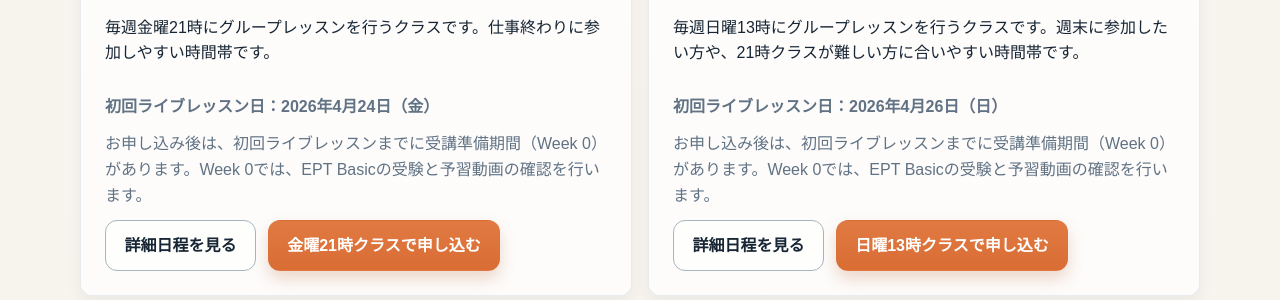
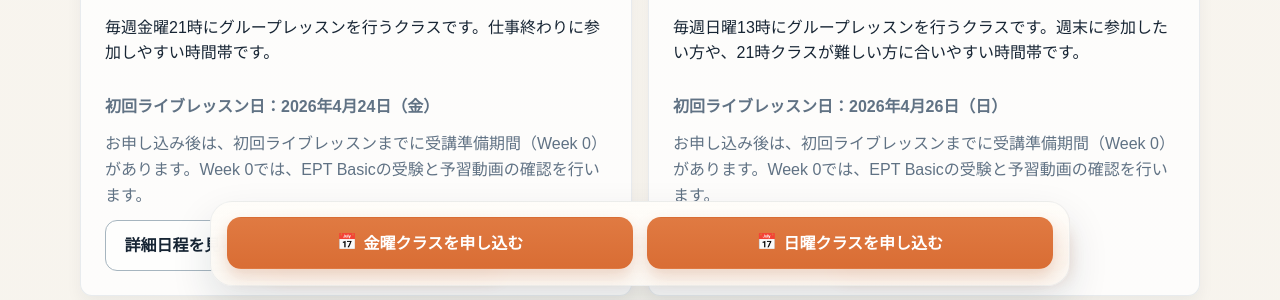
Before and after one commit to ei-mari/motore_offer, a plain HTML site: page schedule.html in a window 1280 px wide. Shown: the part 500-800 px from the top of the page. Drawn offline with Linux system fonts and the light colour scheme.

Commit message:
Add files via upload

```diff
--- a/schedule.html
+++ b/schedule.html
@@ -224,6 +224,25 @@
       </section>
     </main>
 
+    <div class="floating-cta schedule-floating-cta" aria-label="固定申込CTA">
+      <div class="container floating-cta-inner schedule-floating-cta-inner">
+        <a
+          class="btn btn-primary schedule-floating-cta-button"
+          href="https://mosh.jp/services/cd2b8b1f65c8422987461fc9837e1b64?openExternalBrowser=1"
+          target="_blank"
+          rel="noopener noreferrer"
+          ><span class="floating-cta-icon" aria-hidden="true">📅</span>金曜クラスを申し込む</a
+        >
+        <a
+          class="btn btn-primary schedule-floating-cta-button"
+          href="https://mosh.jp/services/cdbda261116343b49d4cce0a77700ecc?openExternalBrowser=1"
+          target="_blank"
+          rel="noopener noreferrer"
+          ><span class="floating-cta-icon" aria-hidden="true">📅</span>日曜クラスを申し込む</a
+        >
+      </div>
+    </div>
+
     <script src="script.js"></script>
   </body>
 </html>
--- a/styles.css
+++ b/styles.css
@@ -50,6 +50,10 @@ body.coaching-funnel {
   padding-bottom: calc(6.5rem + env(safe-area-inset-bottom, 0px));
 }
 
+body.schedule-page {
+  padding-bottom: calc(8.75rem + env(safe-area-inset-bottom, 0px));
+}
+
 body::before {
   display: none;
 }
@@ -2088,6 +2092,21 @@ p {
   border-color: rgba(17, 38, 61, 0.18);
 }
 
+.schedule-floating-cta-inner {
+  width: min(860px, calc(100% - 2rem));
+  grid-template-columns: 1fr;
+  gap: 0.65rem;
+}
+
+.schedule-floating-cta-button {
+  width: 100%;
+  min-height: 52px;
+  display: inline-flex;
+  align-items: center;
+  justify-content: center;
+  gap: 0.42rem;
+}
+
 .accordion summary {
   cursor: pointer;
   list-style: none;
@@ -2451,6 +2470,16 @@ p {
     grid-template-columns: repeat(2, minmax(0, 1fr));
   }
 
+  body.schedule-page {
+    padding-bottom: calc(7rem + env(safe-area-inset-bottom, 0px));
+  }
+
+  .schedule-floating-cta-inner {
+    width: min(860px, calc(100% - 3rem));
+    grid-template-columns: repeat(2, minmax(0, 1fr));
+    gap: 0.75rem;
+  }
+
   .metric-card {
     padding-left: calc(var(--panel-padding) + 2.55rem);
   }
@@ -2591,6 +2620,12 @@ p {
   .floating-cta-links {
     grid-template-columns: repeat(2, minmax(0, 1fr));
   }
+
+  .schedule-floating-cta-inner {
+    width: min(860px, calc(100% - 3.2rem));
+    grid-template-columns: repeat(2, minmax(0, 1fr));
+    gap: 0.75rem;
+  }
 }
 
 @media (min-width: 1100px) {
@@ -2599,6 +2634,10 @@ p {
   }
 
   body.coaching-funnel {
+    padding-bottom: calc(7rem + env(safe-area-inset-bottom, 0px));
+  }
+
+  body.schedule-page {
     padding-bottom: calc(7rem + env(safe-area-inset-bottom, 0px));
   }
 
@@ -2743,6 +2782,12 @@ p {
 
   .floating-cta-links {
     grid-template-columns: repeat(2, minmax(0, 1fr));
+  }
+
+  .schedule-floating-cta-inner {
+    width: min(860px, calc(100% - 4rem));
+    grid-template-columns: repeat(2, minmax(0, 1fr));
+    gap: 0.85rem;
   }
 
   .offer-list-detail {
```
